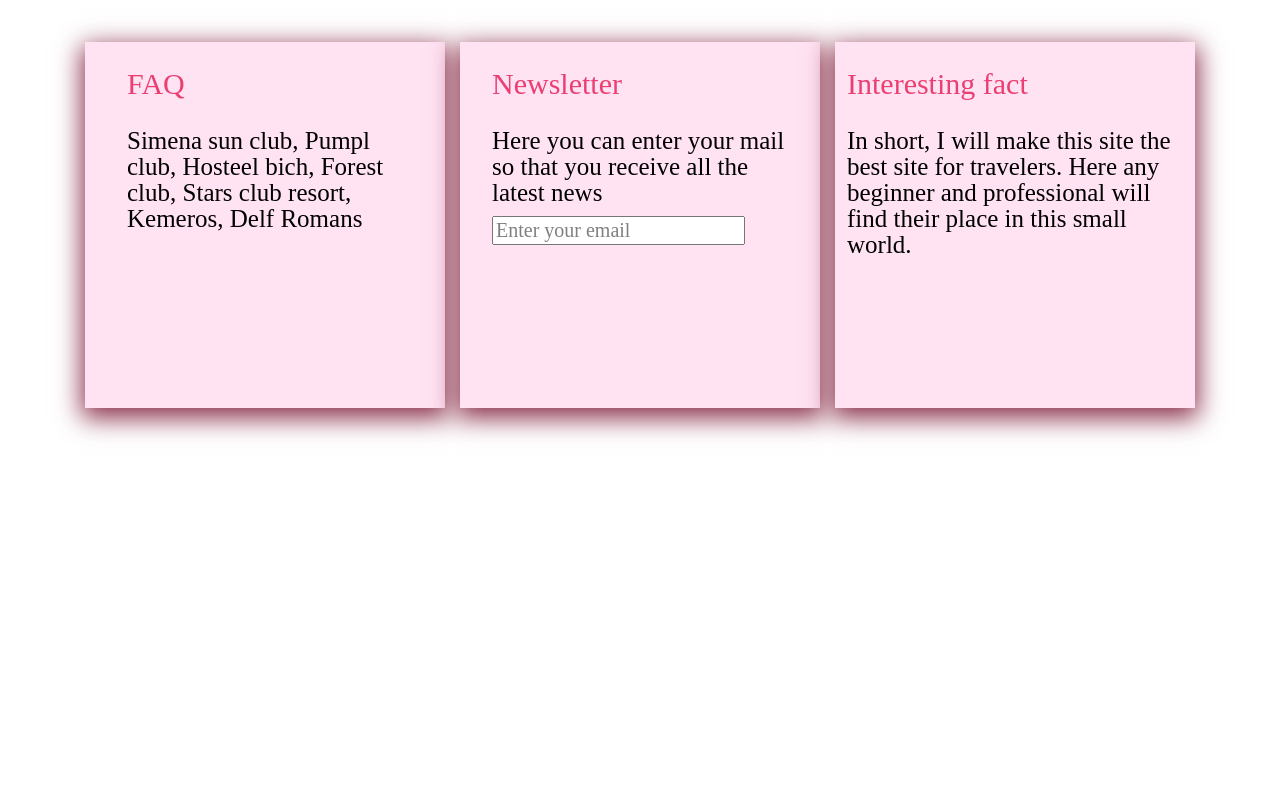
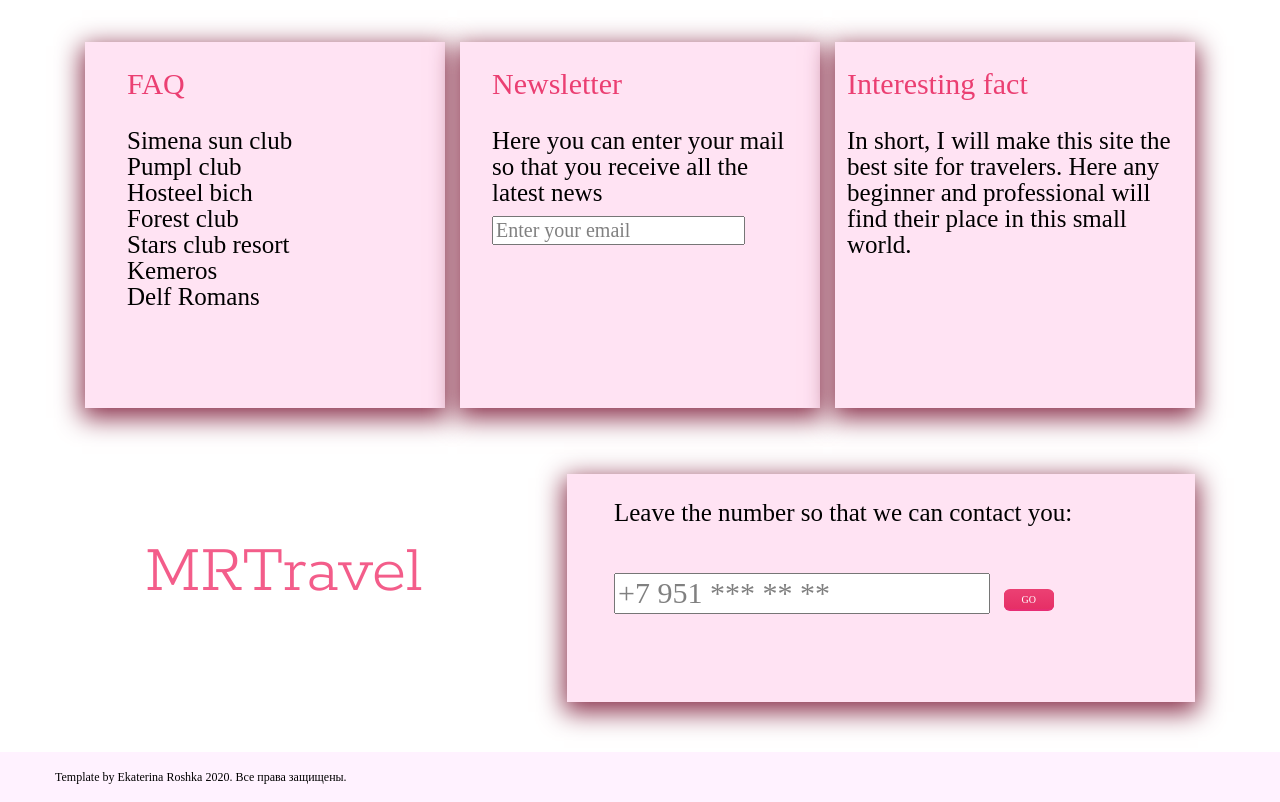
Before and after one commit to ke1802rer8/mySite.github.io, a plain HTML site: page index.html in a window 1280 px wide. Shown: the part 2240-3042 px from the top of the page. Before the commit the page ends 2714 px from the top, so only its background shows below. Drawn offline with nearby package versions, Linux system fonts and the light colour scheme; a web font is replaced by a local one.

Commit message:
Update index.html

```diff
--- a/index.html
+++ b/index.html
@@ -6,13 +6,16 @@
     <title>Document</title>
     <link href="https://fonts.googleapis.com/css2?family=Rasa:wght@300;500&family=Ribeye&family=Rokkitt:wght@300&display=swap" rel="stylesheet">
     <link rel="stylesheet" href="css/normalize.css">
+    <link rel="stylesheet" href="css/fonts.css">
     <link rel="stylesheet" href="css/jquery.fancybox.min.css">
     <link rel="stylesheet" href="css/slick.css">
     <link rel="stylesheet" href="css/style.css">
     <link rel="stylesheet" href="https://maxcdn.bootstrapcdn.com/font-awesome/4.7.0/css/font-awesome.min.css">
+    <link rel="stylesheet" href="css/media.css">
 </head>
 
 <body>
+
     <header class="header">
         <div class="header__content">
             <div class="container">
@@ -24,6 +27,9 @@
 
                     </div>
                     <nav class="menu">
+                        <div class="header__btn-menu">
+                            <span class="icon-bars"></span>
+                        </div>
                         <ul>
                             <li><a href="#" class="">Accomodethions</a></li>
                             <li><a href="#" class="">Events</a></li>
@@ -81,10 +87,9 @@
                         <d2><a href="#" class="button23"><img src="img/about-7.jpg" alt=""></a></d2>
                     </div>
 
-
-                    <div class="card">
-                        <iframe src="https://www.google.com/maps/embed?pb=!1m18!1m12!1m3!1d291812.1934785367!2d61.12839082455072!3d55.15208014777878!2m3!1f0!2f0!3f0!3m2!1i1024!2i768!4f13.1!3m3!1m2!1s0x43c592cb104a3a8d%3A0xef224a2a6d1711bf!2z0KfQtdC70Y_QsdC40L3RgdC6LCDQp9C10LvRj9Cx0LjQvdGB0LrQsNGPINC-0LHQuy4!5e0!3m2!1sru!2sru!4v1606503799307!5m2!1sru!2sru" width="400" height="100" frameborder="0" style="border:0;" allowfullscreen="" aria-hidden="false" tabindex="0"></iframe>
-                    </div>
+                </div>
+                <div class="card">
+                        <iframe src="https://www.google.com/maps/embed?pb=!1m18!1m12!1m3!1d291812.1934785367!2d61.12839082455072!3d55.15208014777878!2m3!1f0!2f0!3f0!3m2!1i1024!2i768!4f13.1!3m3!1m2!1s0x43c592cb104a3a8d%3A0xef224a2a6d1711bf!2z0KfQtdC70Y_QsdC40L3RgdC6LCDQp9C10LvRj9Cx0LjQvdGB0LrQsNGPINC-0LHQuy4!5e0!3m2!1sru!2sru!4v1606503799307!5m2!1sru!2sru" frameborder="0" style="border:0;" allowfullscreen="" aria-hidden="false" tabindex="0"></iframe>
                 </div>
 
             </div>
@@ -98,7 +103,7 @@
                         FAQ
                     </div>
                     <div class="about_hotel">
-                        Simena sun club, Pumpl club, Hosteel bich, Forest club, Stars club resort, Kemeros, Delf Romans
+                        Simena sun club<br /> Pumpl club<br /> Hosteel bich<br /> Forest club<br /> Stars club resort<br /> Kemeros<br /> Delf Romans
 
                     </div>
                 </div>
@@ -129,6 +134,39 @@
             </div>
         </div>
     </section>
+    <section class="slider-four">
+
+            <div class="container">
+                <div class="end_items">
+                    <div class="end_item">
+                        MRTravel
+                    </div>
+                    <div class="end_item2">
+                        <div class="title_number">
+                            Leave the number so that we can contact you:
+                        </div>
+                        <div class="end_number">
+                            <form name ="travel" method="post" action="input1.php" class="text" >
+                                <d2><input type="tel" name="tel"  pattern="2[0-9]{3}-[0-9]{3}" placeholder="+7 951 *** ** **"></d2>
+                                <d2><a href="#" class="button25">GO</a></d2>
+                            </form>
+                        </div>
+                    </div>
+                </div>
+            </div>
+
+
+    </section>
+    <footer class="footer">
+        <div class="footer_copy">
+            <div class="container">
+                <div class="copy_text">
+                    Template by Ekaterina Roshka 2020. Все права защищены.
+                </div>
+            </div>
+        </div>
+
+    </footer>
     <script src="https://ajax.googleapis.com/ajax/libs/jquery/3.5.1/jquery.min.js"></script>
     <script src="js/jquery.fancybox.min.js"></script>
     <script src="js/slick.min.js"></script>
```
